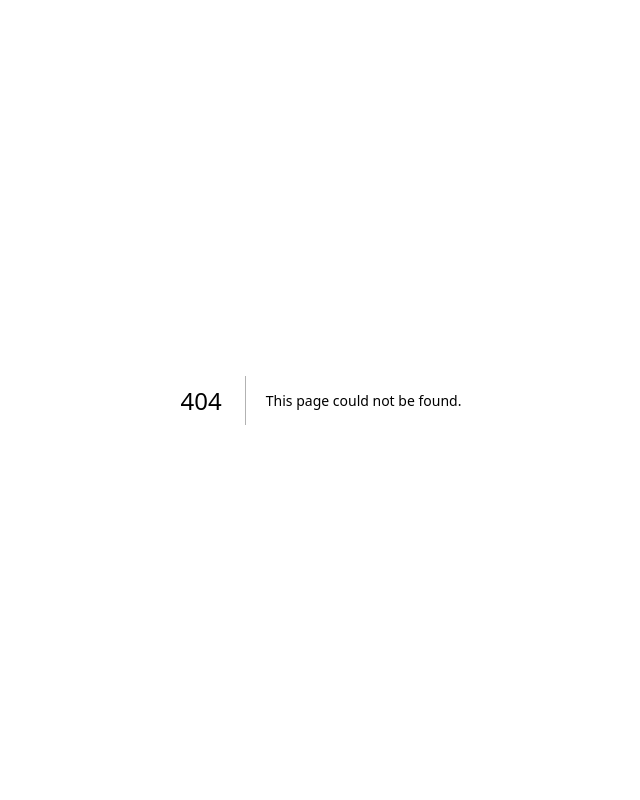
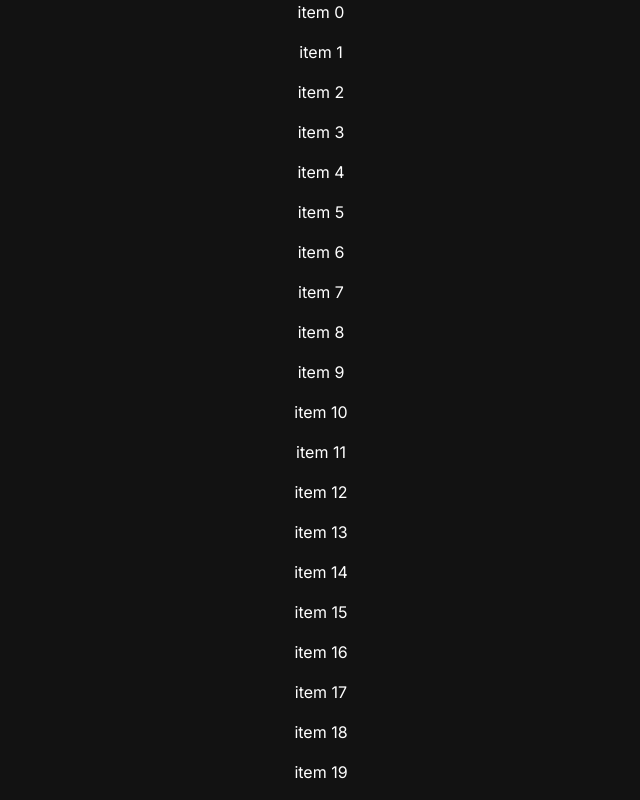
Before and after one commit to tzuyi0817/ci-cd-pipeline, a Next.js app: page /list in a window 1280 px wide. Before the commit this address had no page. Shown: the whole page, without its empty margins (319-959 px from the left). Built offline with nearby package versions, Linux system fonts and the light colour scheme.

Commit message:
feat: VirtualizedList component

```diff
--- /dev/null
+++ b/app/list/page.tsx
@@ -0,0 +1,42 @@
+'use client';
+
+import { useState, useEffect } from 'react';
+import VirtualizedList from '@/components/VirtualizedList';
+
+const ITEM_COUNT = 1000;
+
+interface Item {
+  index: number;
+  name: string;
+}
+
+function List() {
+  const [items, setItems] = useState<Item[]>([]);
+
+  useEffect(() => {
+    const list = Array(ITEM_COUNT)
+      .fill('')
+      .map((_, index) => ({ index, name: `item ${index}` }));
+
+    setItems(list);
+  }, []);
+
+  return (
+    <VirtualizedList
+      itemHeight={40}
+      windowHeight={window.innerHeight}
+      itemCount={items.length}
+      renderItem={({ index, style }) => {
+        const element = items[index];
+
+        return (
+          <div key={element.name} style={style}>
+            <p className="text-center">{element.name}</p>
+          </div>
+        )
+      }}
+    />
+  )
+}
+
+export default List;
--- a/app/page.tsx
+++ b/app/page.tsx
@@ -1,7 +1,8 @@
 'use client';
 
+import { useState } from 'react';
+import Link from 'next/link';
 import Image from 'next/image';
-import { useState } from 'react';
 import styles from '@/styles/Home.module.css';
 
 export default function Home() {
@@ -27,6 +28,7 @@ export default function Home() {
 
   return (
     <div className={styles.container}>
+      <Link href="/list">virtualized list</Link>
       <div className={styles.result} data-testid="result">
         {result}
       </div>
--- /dev/null
+++ b/components/VirtualizedList.tsx
@@ -0,0 +1,77 @@
+'use client';
+
+import {
+  useState,
+  useMemo,
+  useCallback,
+  useEffect,
+  type CSSProperties,
+  type ReactElement,
+  type UIEvent,
+} from 'react';
+
+interface RenderCallbackParams {
+  index: number;
+  style: CSSProperties;
+}
+
+interface Props {
+  itemHeight: number;
+  windowHeight: number;
+  itemCount: number;
+  renderItem: (params: RenderCallbackParams) => ReactElement;
+}
+
+function VirtualizedList({
+  itemHeight,
+  windowHeight,
+  itemCount,
+  renderItem,
+}: Props) {
+  const [scrollTop, setScrollTop] = useState(0);
+  const [items, setItems] = useState<ReactElement[]>([]);
+  const innerHeight = useMemo(() => {
+    return itemCount * itemHeight;
+  }, [itemCount, itemHeight]);
+
+  const startIndex = Math.floor(scrollTop / itemHeight);
+  const endIndex = Math.min(
+    itemCount - 1,
+    Math.floor((scrollTop + windowHeight) / itemHeight),
+  );
+
+  useEffect(() => {
+    const items = [];
+
+    for (let index = startIndex; index <= endIndex; index++) {
+      items.push(
+        renderItem({
+          index,
+          style: {
+            position: 'absolute',
+            top: `${index * itemHeight}px`,
+            width: '100%',
+          },
+        })
+      );
+    }
+    setItems([...items]);
+  }, [itemHeight, renderItem, startIndex, endIndex]);
+
+  const handleScroll = useCallback((event: UIEvent<HTMLElement>) => {
+    setScrollTop(event.currentTarget.scrollTop);
+  }, []);
+
+  return (
+    <div
+      style={{ overflowY: 'scroll', height: `${windowHeight}px` }}
+      onScroll={handleScroll}
+    >
+      <div style={{ position: 'relative', height: `${innerHeight}px` }}>
+        {items}
+      </div>
+    </div>
+  )
+}
+
+export default VirtualizedList;
--- a/styles/Home.module.css
+++ b/styles/Home.module.css
@@ -5,8 +5,6 @@
   align-items: center;
   justify-content: center;
   height: 100vh;
-  background-color: #121212;
-  color: white;
 }
 
 .result {
--- a/styles/globals.css
+++ b/styles/globals.css
@@ -17,5 +17,6 @@
 }
 
 body {
-  background: white;
+  background-color: #121212;
+  color: white;
 }
```
